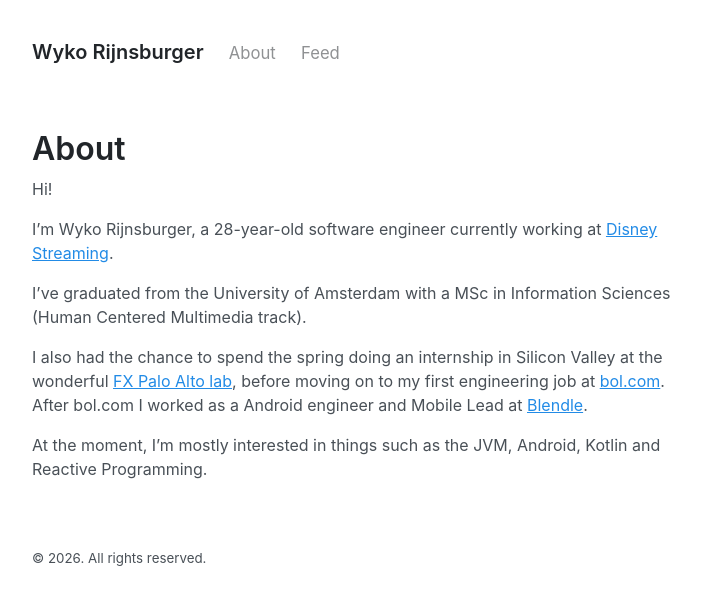
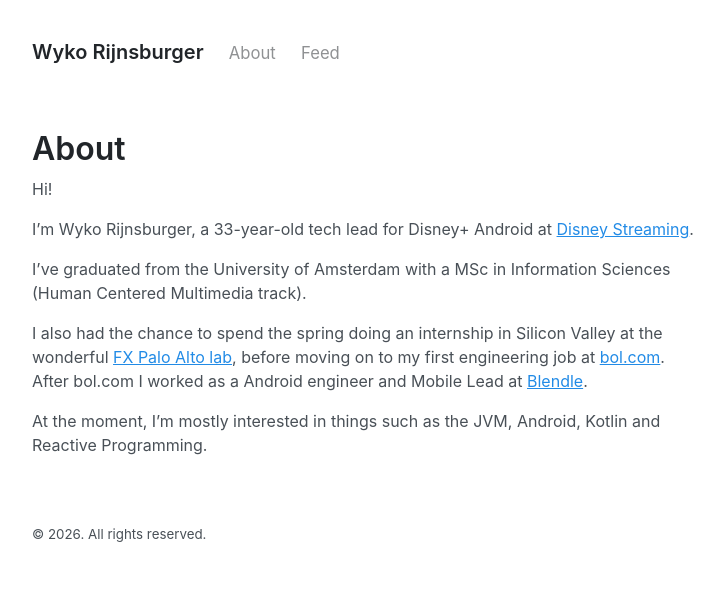
Before and after one commit to utwyko/utwyko.github.io, a Jekyll site: the page built from about.md, in a window 1280 px wide. Shown: the top 605 px of the page, without its empty margins (272-996 px from the left). Built offline with Jekyll 4.4.1, drawn with Linux system fonts in a browser that asks for light colours.

Commit message:
Update bio to reflect 33 years old and tech lead position for Disney+ Android

```diff
--- a/about.md
+++ b/about.md
@@ -5,7 +5,7 @@ title: About
 
 Hi!
 
-I'm Wyko Rijnsburger, a 28-year-old software engineer currently working at [Disney Streaming][ds].
+I'm Wyko Rijnsburger, a 33-year-old tech lead for Disney+ Android at [Disney Streaming][ds].
 
 I've graduated from the University of Amsterdam with a MSc in Information Sciences (Human Centered Multimedia track).
 
```
